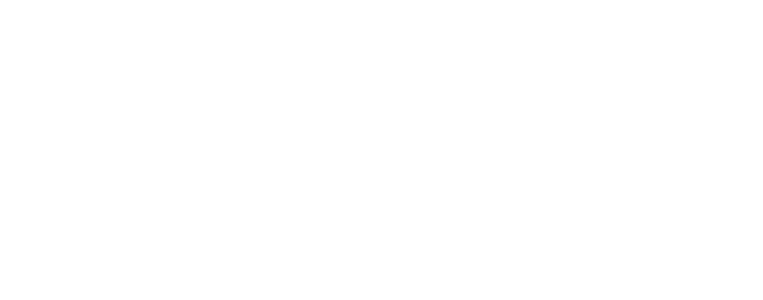
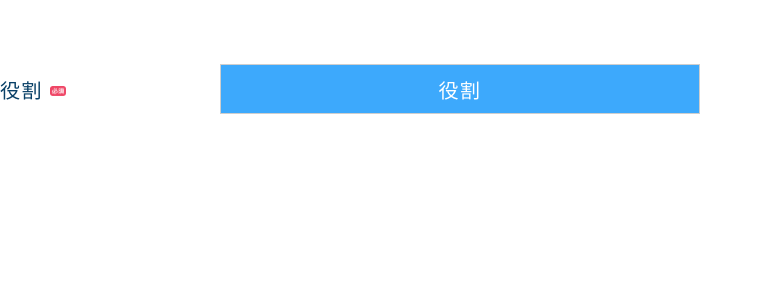
Before and after one commit to ninomiyadaisuke/families-management-app, a Next.js app: page /sample in a window 1280 px wide. Shown: the top 300 px of the page, without its empty margins (0-763 px from the left). Built offline with nearby package versions, Linux system fonts and the light colour scheme.

Commit message:
fix PrimarySelect and scss

```diff
--- a/src/components/atoms/Input/PrimarySelect.tsx
+++ b/src/components/atoms/Input/PrimarySelect.tsx
@@ -1,5 +1,7 @@
 import React, { VFC, useState } from 'react';
 import { UseFormRegister } from 'react-hook-form';
+
+import { IconArea } from 'components/atoms/Images';
 
 import styles from 'styles/components/atoms/primary_select.module.scss';
 
@@ -7,24 +9,33 @@ type Props = {
   register: UseFormRegister<{ [key: string]: string }>;
   label: string;
   name: string;
+  mandatory: boolean;
   options: { label: string; value: string }[];
 };
 
 const PrimarySelect: VFC<Props> = (props) => {
-  const { name, options, label, register } = props;
+  const { name = '', options, label = '', mandatory = false, register } = props;
   const [isOpen, setIsOpen] = useState(false);
   const [selected, setSelected] = useState(label);
 
   return (
     <div className={styles.select}>
+      <label className={styles.select__label}>{label}</label>
+      {mandatory && (
+        <div className={styles.select__icon}>
+          <IconArea path={'/mandatory_icon.png'} width={16} height={12} />
+        </div>
+      )}
+      <div className={styles.select__container}>
         <div onClick={() => setIsOpen(!isOpen)}>
-        <i className={isOpen ? styles.arrow : styles.arrow_down} />
-        <span className={styles.label}>{selected}</span>
+          <i className={isOpen ? styles.select__arrow : styles.select__arrow_down} />
+          <span className={styles.select__container}>{selected}</span>
         </div>
         {isOpen &&
           options.map((option) => (
             <label key={option.label}>
               <input
+                id={name}
                 onClick={() => {
                   setSelected(option.label);
                   setIsOpen(false);
@@ -38,6 +49,7 @@ const PrimarySelect: VFC<Props> = (props) => {
             </label>
           ))}
       </div>
+    </div>
   );
 };
 
--- a/src/pages/sample.tsx
+++ b/src/pages/sample.tsx
@@ -1,9 +1,29 @@
 import React from 'react';
 import { NextPage } from 'next';
 import { Layout } from 'components/layout';
+import { PrimaryInput, PrimarySelect } from 'components/atoms/Input';
+import { useForm } from 'react-hook-form';
+
+const options = [
+  { label: '世帯主', value: '世帯主' },
+  { label: '配偶者', value: '配偶者' },
+  { label: '子供', value: '子供' },
+  { label: '同居人', value: '同居人' },
+];
+
+const defaultValues = {
+  type: '',
+};
 
 const Sample: NextPage = () => {
-  return <Layout pageTitle={'サンプル'}></Layout>;
+  const { handleSubmit, register } = useForm({
+    defaultValues: defaultValues,
+  });
+  return (
+    <Layout pageTitle={'サンプル'}>
+      <PrimarySelect options={options} name={'type'} register={register} label={'役割'} mandatory={true} />
+    </Layout>
+  );
 };
 
 export default Sample;
--- a/src/styles/components/atoms/primary_select.module.scss
+++ b/src/styles/components/atoms/primary_select.module.scss
@@ -2,45 +2,32 @@
 
 .select {
   position: relative;
-  display: block;
-  width: 100%;
-  height: 50px;
+  cursor: pointer;
   font-size: 20px;
   color: #ffffff;
-  .arrow {
+  &__icon {
     position: absolute;
-    right: 40px;
-    content: '';
-    width: 12px;
-    height: 12px;
-    border-top: solid 2px #ffffff;
-    border-right: solid 2px #ffffff;
-    transform: rotate(315deg);
-    top: 22px;
-    &_down {
-      @extend .arrow;
-      transform: rotate(135deg);
-      top: 18px;
+    top: 0px;
+    left: 40px;
   }
+  &__label {
+    font-size: 16px;
+    color: $main;
+    height: 50px;
+    width: 220px;
   }
-  .select_common {
+  input {
+    display: none;
+  }
+  &__container {
+    span {
       display: block;
+      padding: 10px;
       text-align: center;
-    width: 100%;
-    padding: 10px;
-    cursor: pointer;
-    border: 1px solid #707070;
-  }
-  .label {
-    @extend .select_common;
-    background: #3da9fc;
-  }
-  .title {
-    @extend .select_common;
-    font-size: 16px;
-    background: #ffffff;
-    color: $main;
-    border-top: none;
+      width: 330px;
+      height: 50px;
+      background: $secondary;
+      border: 1px solid $light-grey;
     }
     label {
       span {
@@ -52,4 +39,33 @@
         display: none;
       }
     }
+    .title {
+      cursor: pointer;
+      background: #ffffff;
+      color: $main;
+      border-top: none;
     }
+  }
+  @include mq('md') {
+    display: flex;
+    &__label {
+      font-size: 20px;
+      display: flex;
+      align-items: center;
+    }
+    &__icon {
+      position: absolute;
+      top: 10px;
+      left: 50px;
+    }
+    span {
+      display: block;
+      padding: 10px;
+      text-align: center;
+      width: 480px;
+      height: 50px;
+      background: $secondary;
+      border: 1px solid $light-grey;
+    }
+  }
+}
```
Lines whose indentation alone changed are shown as unchanged.
